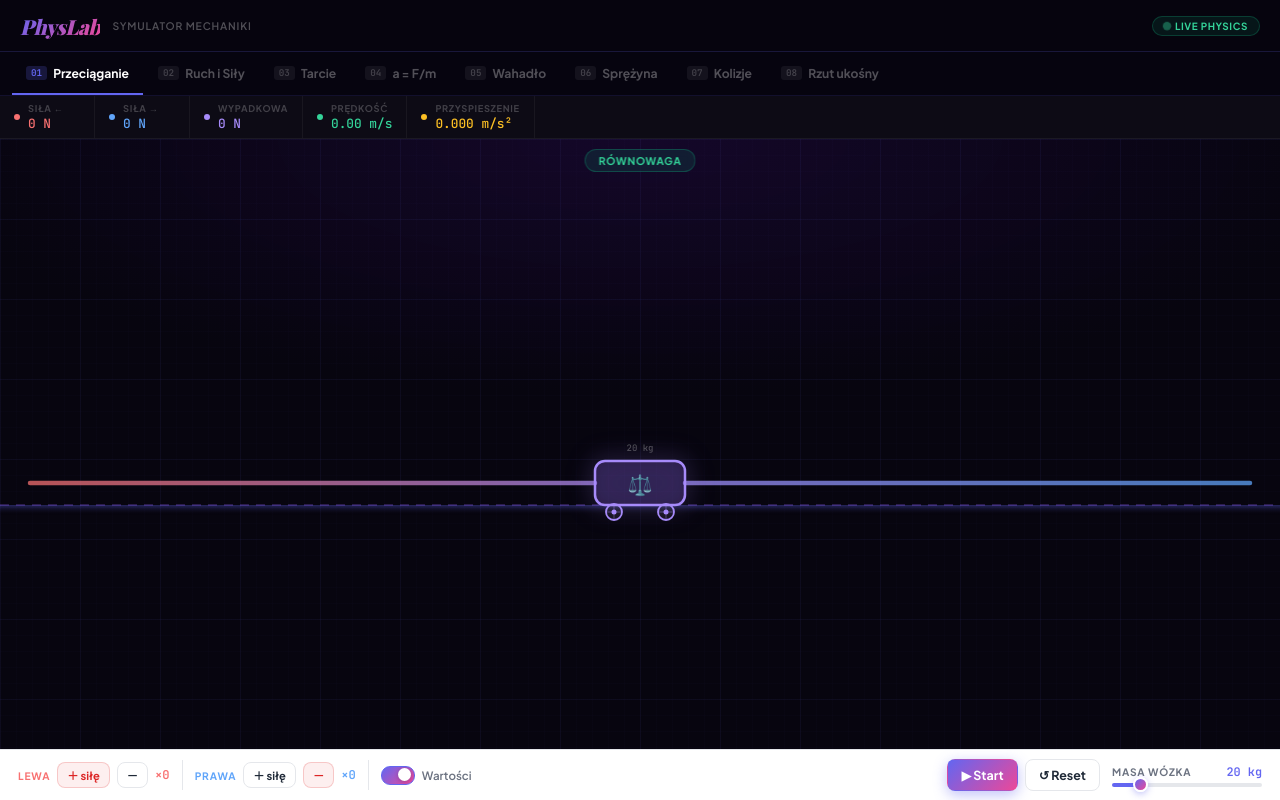
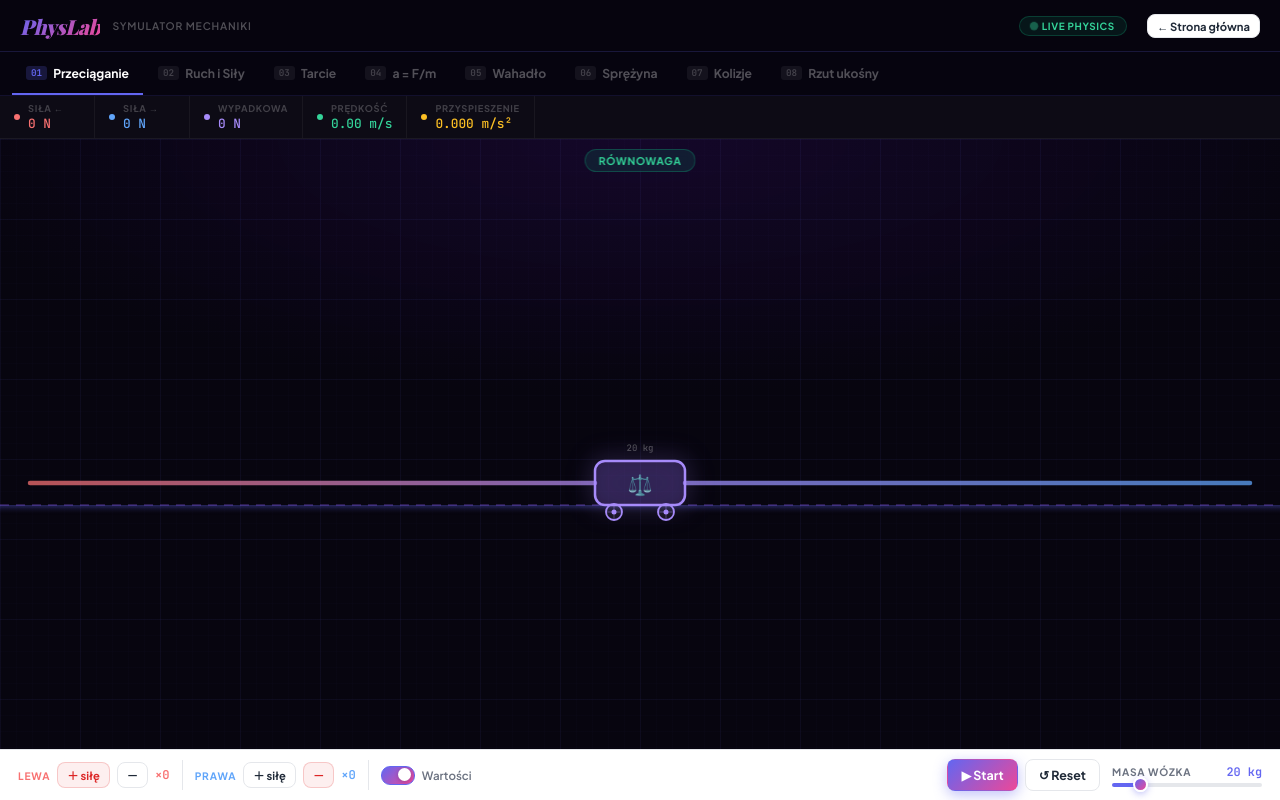
Before and after one commit to yauheniyadrozd/yauheniyadrozd.github.io, a plain HTML site: page physics.html in a window 1280 px wide. Drawn offline with nearby package versions, Linux system fonts and the light colour scheme; a web font is replaced by a local one.

Commit message:
Added return button from physics, which i forgot to add

```diff
--- a/physics.html
+++ b/physics.html
@@ -95,6 +95,7 @@ input[type=range]::-webkit-slider-thumb{-webkit-appearance:none;width:15px;heigh
   <span style="font-size:.65rem;font-weight:600;color:rgba(255,255,255,.3);letter-spacing:.08em;text-transform:uppercase;">SYMULATOR MECHANIKI</span>
   <div class="sp"></div>
   <div class="badge">Live Physics</div>
+  <a href="index.html" class="btn sm" title="Powrót do strony głównej" style="margin-left:8px;text-decoration:none;">← Strona główna</a>
 </div>
 
 <div id="tabs">
```
